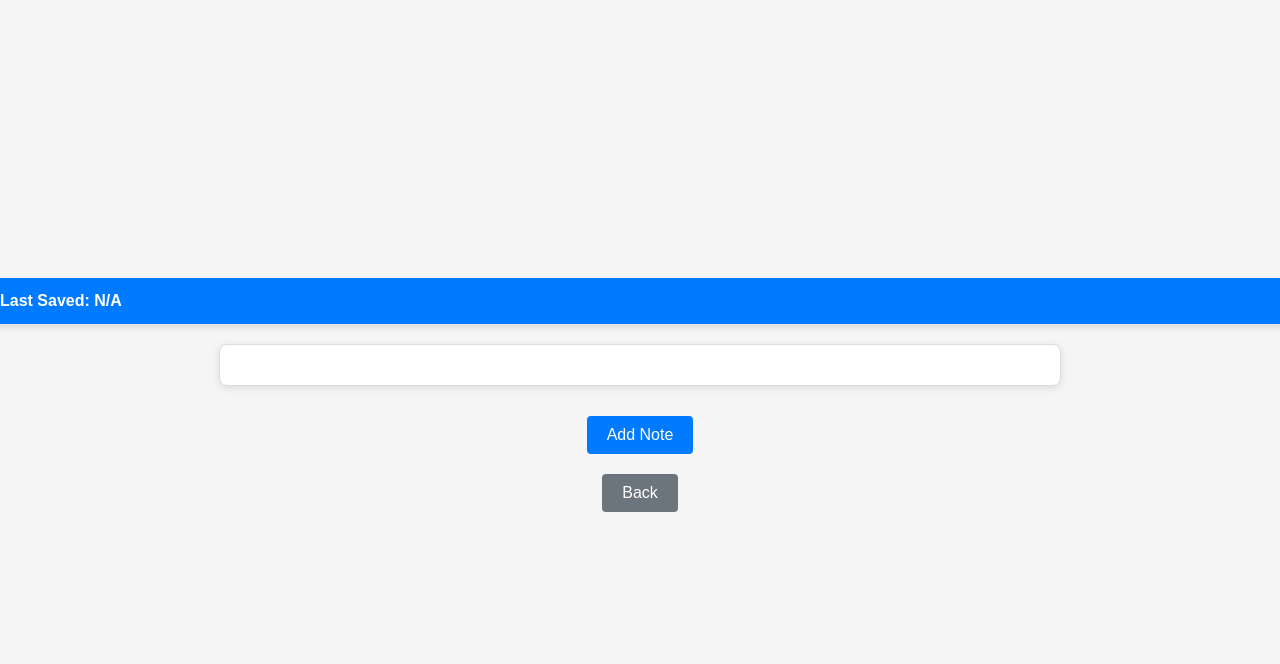
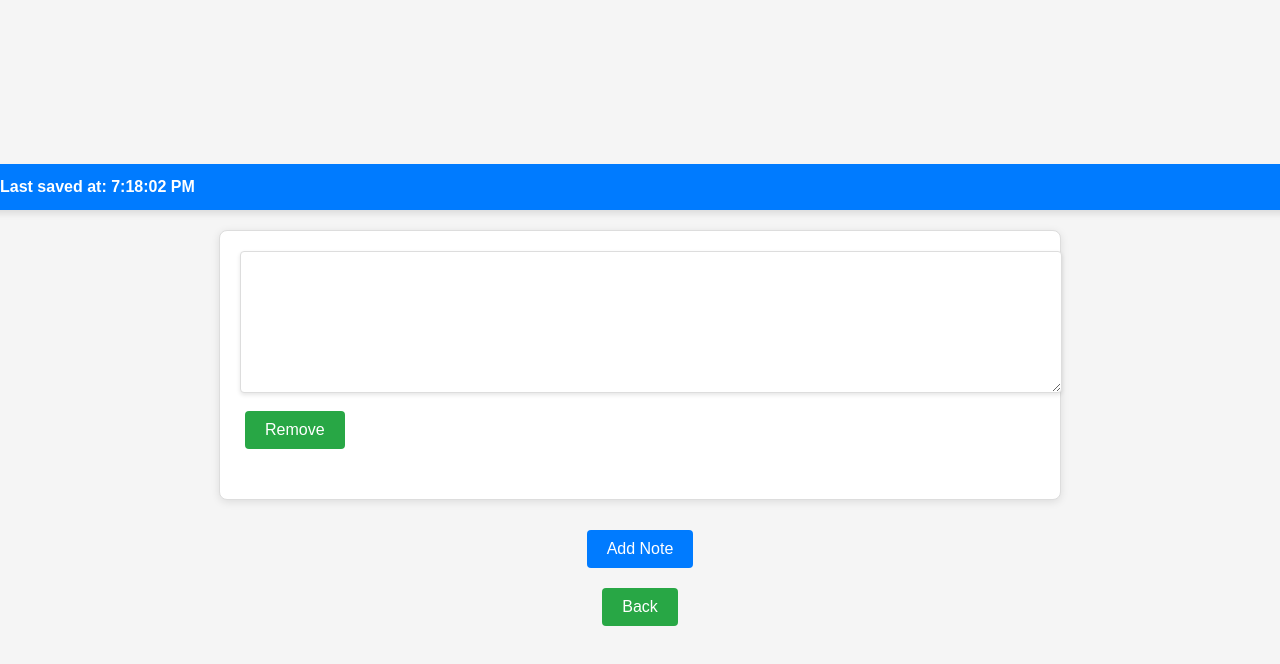
Before and after one commit to rraymondx/COMP4537, a plain HTML site: page labs/l/views/writer.html in a window 1280 px wide. Both pictures are taken after a click on the button "Add Note". Drawn offline with Linux system fonts and the light colour scheme.

Commit message:
initial version of web app

```diff
--- a/labs/l/js/writer.js
+++ b/labs/l/js/writer.js
@@ -0,0 +1,99 @@
+class NoteManager {
+    constructor() {
+        this.notes = JSON.parse(localStorage.getItem("notes")) || [];
+    }
+
+    addNote(content = "") {
+        const note = { id: Date.now(), content };
+        this.notes.push(note);
+        this.saveNotes();
+        return note;
+    }
+
+    deleteNote(id) {
+        this.notes = this.notes.filter((note) => note.id !== id);
+        this.saveNotes();
+    }
+
+    updateNote(id, content) {
+        const note = this.notes.find((note) => note.id === id);
+        if (note) {
+            note.content = content;
+            this.saveNotes();
+        }
+    }
+
+    saveNotes() {
+        localStorage.setItem("notes", JSON.stringify(this.notes));
+        UIManager.updateLastSaved();
+    }
+
+    getNotes() {
+        return this.notes;
+    }
+}
+
+class UIManager {
+    static initialize(noteManager) {
+        this.noteManager = noteManager;
+        this.renderNotes();
+        this.setupEventListeners();
+        this.updateLastSaved();
+    }
+
+    static renderNotes() {
+        const notesContainer = document.getElementById("notes-container");
+        notesContainer.innerHTML = "";
+        this.noteManager.getNotes().forEach((note) => {
+            const noteElement = this.createNoteElement(note);
+            notesContainer.appendChild(noteElement);
+        });
+    }
+
+    static createNoteElement(note) {
+        const noteWrapper = document.createElement("div");
+        noteWrapper.className = "note-wrapper";
+
+        const textarea = document.createElement("textarea");
+        textarea.value = note.content;
+        textarea.addEventListener("input", () =>
+            this.noteManager.updateNote(note.id, textarea.value)
+        );
+
+        const deleteButton = document.createElement("button");
+        deleteButton.textContent = "Remove";
+        deleteButton.className = "btn-remove";
+        deleteButton.addEventListener("click", () => {
+            this.noteManager.deleteNote(note.id);
+            this.renderNotes();
+        });
+
+        noteWrapper.appendChild(textarea);
+        noteWrapper.appendChild(deleteButton);
+        return noteWrapper;
+    }
+
+    static setupEventListeners() {
+        document.getElementById("add-note-btn").addEventListener("click", () => {
+            const newNote = this.noteManager.addNote();
+            const noteElement = this.createNoteElement(newNote);
+            document.getElementById("notes-container").appendChild(noteElement);
+        });
+
+        document.getElementById("back-btn").addEventListener("click", () => {
+            window.location.href = "../index.html";
+        });
+    }
+
+    static updateLastSaved() {
+        const timestamp = new Date().toLocaleTimeString();
+        document.getElementById("last-saved").textContent =
+            MESSAGES.LAST_SAVED + timestamp;
+    }
+}
+
+// Initialize the writer page
+document.addEventListener("DOMContentLoaded", () => {
+    const noteManager = new NoteManager();
+    UIManager.initialize(noteManager);
+});
--- a/labs/l/lang/messages/en/user.js
+++ b/labs/l/lang/messages/en/user.js
@@ -1,4 +1,4 @@
-const messages = {
-    lastSaved: "Last Saved",
-    lastRetrieved: "Last Retrieved",
+const MESSAGES = {
+    LAST_SAVED: "Last saved at: ",
+    LAST_RETRIEVED: "Last retrieved at: ",
 };
--- a/labs/l/views/writer.html
+++ b/labs/l/views/writer.html
@@ -5,17 +5,19 @@
     <meta name="viewport" content="width=device-width, initial-scale=1.0">
     <title>Writer</title>
     <link rel="stylesheet" href="../css/style.css">
+    <!-- Defer ensures the scripts are executed after the DOM is fully parsed -->
+    <script src="../lang/messages/en/user.js" defer></script>
     <script src="../js/writer.js" defer></script>
-    <script src="../lang/messages/en/user.js" defer></script>
 </head>
 <body>
     <div class="header">
-        <span id="last-saved-time">Last Saved: N/A</span>
+        <span id="last-saved">Last Saved: N/A</span>
     </div>
     <div id="notes-container">
         <!-- Notes will be dynamically added here -->
     </div>
     <button id="add-note-btn">Add Note</button>
-    <button onclick="location.href='../index.html'">Back</button>
+    <!-- Replaced inline JS with proper id for back button -->
+    <button id="back-btn">Back</button>
 </body>
 </html>
```
Also changed, not shown: labs/l/js/reader.js (added, +62 -0 lines), labs/l/views/reader.html (+2 -2 lines).
